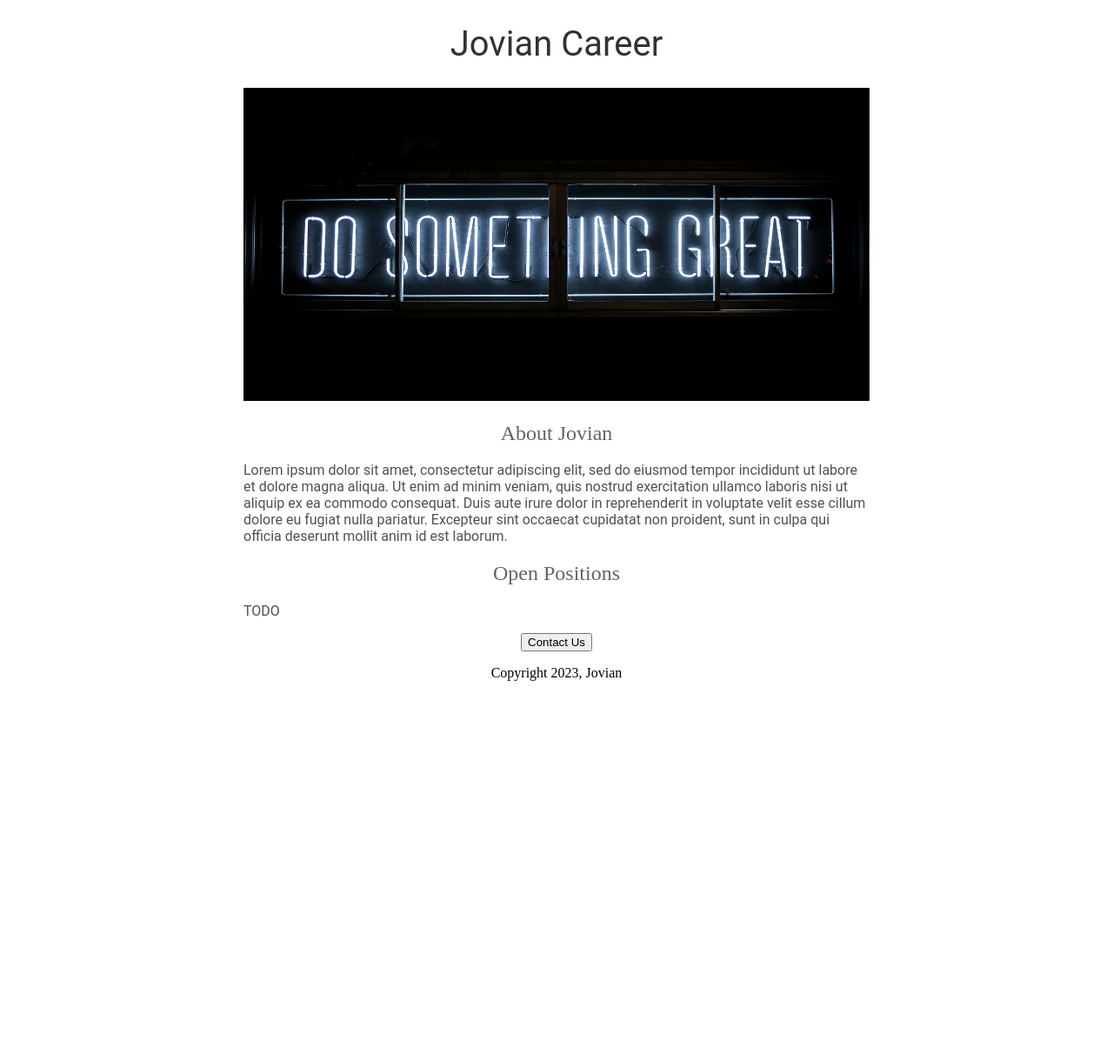
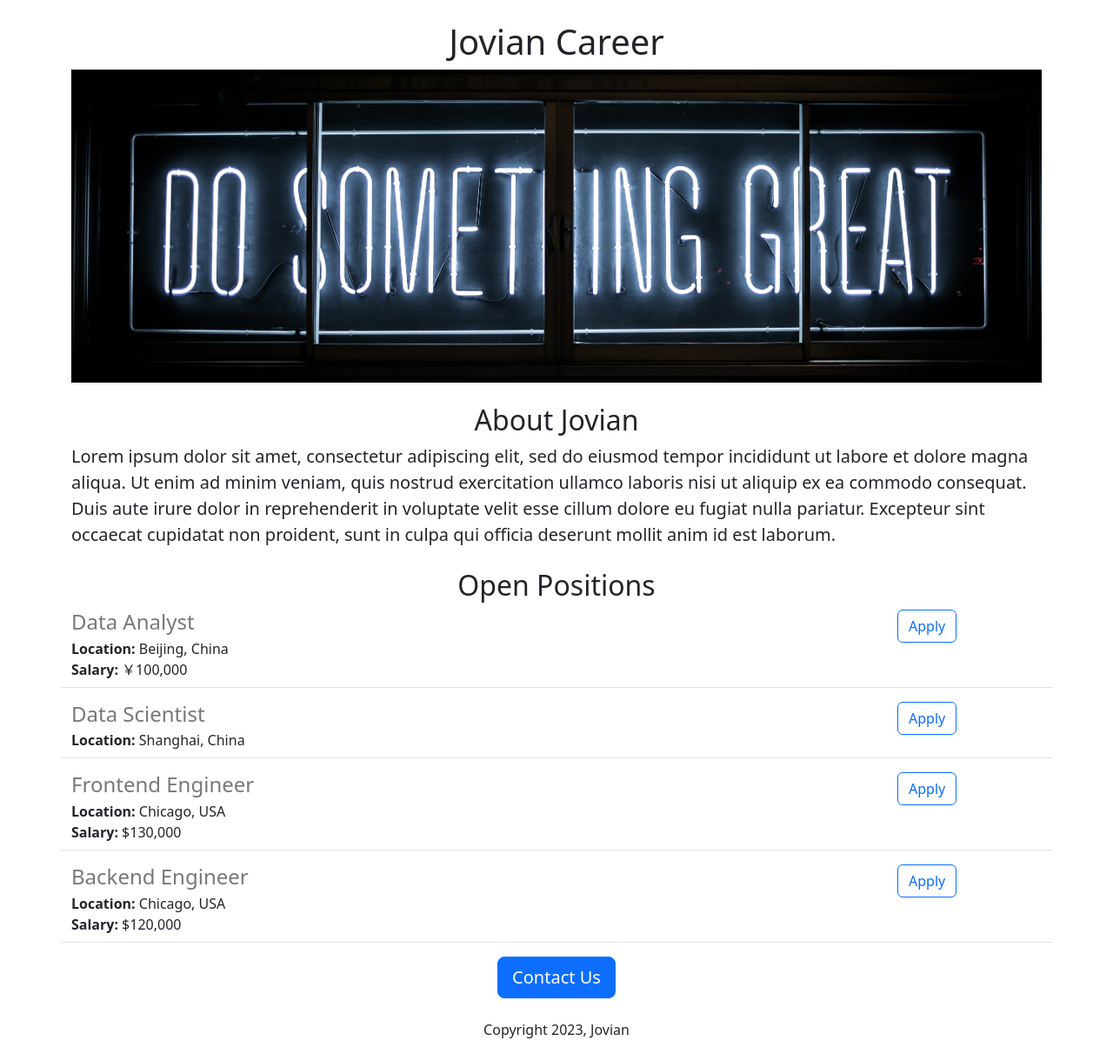
Before and after one commit to Annie-LAN/Jovian_careers_website, a Flask app: page / in a window 1280 px wide. Shown: the whole page at 87% size. Before the commit the page ends 783 px from the top, so only its background shows below. Run offline with Flask 3, Linux system fonts and the light colour scheme.

Commit message:
use Boostrap and add dynamic data using Jinja template

```diff
--- a/app.py
+++ b/app.py
@@ -1,10 +1,38 @@
-from flask import Flask, render_template
+from flask import Flask, render_template, jsonify
 
 app = Flask(__name__)
 
+JOBS = [{
+    'id': 1,
+    'title': 'Data Analyst',
+    'location': 'Beijing, China',
+    'salary': '￥100,000'
+}, {
+    'id': 2,
+    'title': 'Data Scientist',
+    'location': 'Shanghai, China',
+}, {
+    'id': 3,
+    'title': 'Frontend Engineer',
+    'location': 'Chicago, USA',
+    'salary': '$130,000'
+}, {
+    'id': 4,
+    'title': 'Backend Engineer',
+    'location': 'Chicago, USA',
+    'salary': '$120,000'
+}]
+
+
 @app.route("/")
 def hello_world():
-  return render_template('home.html')
+  return render_template('home.html', jobs=JOBS, companyname="Jovian")
+
+
+@app.route("/api/jobs")
+def list_jobs():
+  return jsonify(JOBS)
+
 
 if __name__ == "__main__":
-  app.run(host = '0.0.0.0', debug = True)
+  app.run(host='0.0.0.0', debug=True)
--- a/templates/home.html
+++ b/templates/home.html
@@ -2,50 +2,32 @@
 <html>
   <head>
     <title>Jovian Career</title>
+    <meta charset="utf-8">
+    <meta name="viewport" content="width=device-width, initial-scale=1">
+    <link href="https://cdn.jsdelivr.net/npm/bootstrap@5.3.2/dist/css/bootstrap.min.css" rel="stylesheet" integrity="sha384-T3c6CoIi6uLrA9TneNEoa7RxnatzjcDSCmG1MXxSR1GAsXEV/Dwwykc2MPK8M2HN" crossorigin="anonymous">
     <style>
-      h1{
-        font-size: 40px;
-        font-family: Roboto;
-        font-weight: normal;
-        color: rgb(50,50,50);
-        text-align: center;
-      }
-
-      #banner {
+      #banner{
+        height: 360px;
         width: 100%;
-        height: 360px;
-        object-fcoverover;
-      }
-
-      h2{
-        font: family Roboto;
-        font-weight: normal;
-        color: rgb(100, 100, 100);
-        text-align: center;
-      }
-
-      .bodytext{
-        font-family: Roboto;
-        color: rgb(80, 80, 80);
-      }
-
-      #container{
-        max-width: 720px;
-        margin: 0 auto;
+        object-fit: cover;
       }
     </style>
   </head>
   <body>
-    <div id = "container">
-      <h1>Jovian Career</h1>
-      <img id="banner" src=https://joviancareerswebsite.annieli19.repl.co/static/bannar.jpeg>
-      <h2>About Jovian</h2>
-      <p class="bodytext">Lorem ipsum dolor sit amet, consectetur adipiscing elit, sed do eiusmod tempor incididunt ut labore et dolore magna aliqua. Ut enim ad minim veniam, quis nostrud exercitation ullamco laboris nisi ut aliquip ex ea commodo consequat. Duis aute irure dolor in reprehenderit in voluptate velit esse cillum dolore eu fugiat nulla pariatur. Excepteur sint occaecat cupidatat non proident, sunt in culpa qui officia deserunt mollit anim id est laborum.</p>
-      <h2>Open Positions</h2>
-      <p class="bodytext">TODO</p>
-      <div style="text-align:center;">
-        <button>Contact Us</button>
-        <p>Copyright 2023, Jovian</p>
+    <div class = "container">
+      <h1 class = "text-center mt-4 mt-4">{{companyname}} Career</h1>
+      <img class="img-fluid" id="banner" src=https://joviancareerswebsite.annieli19.repl.co/static/bannar.jpeg>
+      <h2 class = "text-center mt-4 mt-4">About Jovian</h2>
+      <p class="lead">Lorem ipsum dolor sit amet, consectetur adipiscing elit, sed do eiusmod tempor incididunt ut labore et dolore magna aliqua. Ut enim ad minim veniam, quis nostrud exercitation ullamco laboris nisi ut aliquip ex ea commodo consequat. Duis aute irure dolor in reprehenderit in voluptate velit esse cillum dolore eu fugiat nulla pariatur. Excepteur sint occaecat cupidatat non proident, sunt in culpa qui officia deserunt mollit anim id est laborum.</p>
+      <h2 class = "text-center mt-4 mt-4">Open Positions</h2>
+      <div>
+        {% for job in jobs %}
+          {% include 'jobitem.html' %}
+        {% endfor%}
+      </div>
+      <div class="text-center">
+        <button class="btn btn-primary btn-lg">Contact Us</button>
+        <p class="mt-4">Copyright 2023, Jovian</p>
       </div>
     </div>
   </body>
--- /dev/null
+++ b/templates/jobitem.html
@@ -0,0 +1,18 @@
+<div class="border-bottom row" style="margin-bottom:16px; padding-bottom:8px;">
+  <div class="col-10">
+    <h4 style="color:rgb(120,120,120); margin-bottom:4px;">
+      {{job['title']}}
+    </h4>
+    <div>
+      <b>Location:</b> {{job['location']}}
+    </div>
+    {% if 'salary' in job%}
+    <div>
+      <b>Salary:</b> {{job['salary']}}
+    </div>
+    {% endif %}
+  </div>
+  <div class="col-2">
+    <button type="button" class="btn btn-outline-primary">Apply</button>
+  </div>
+</div>
```
